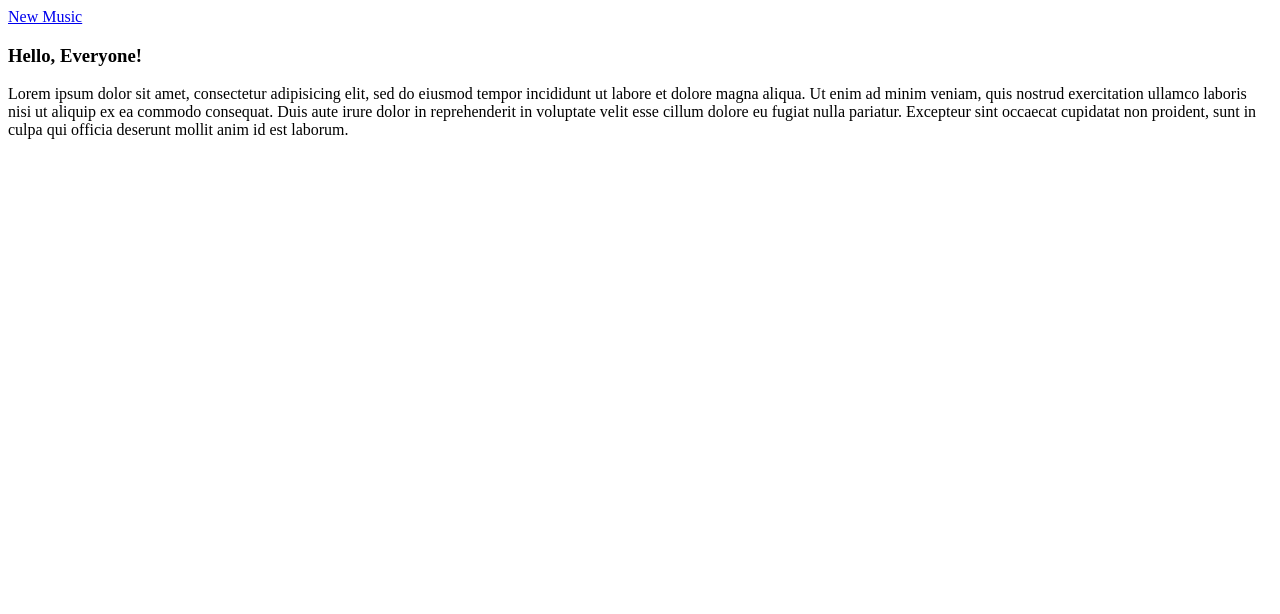
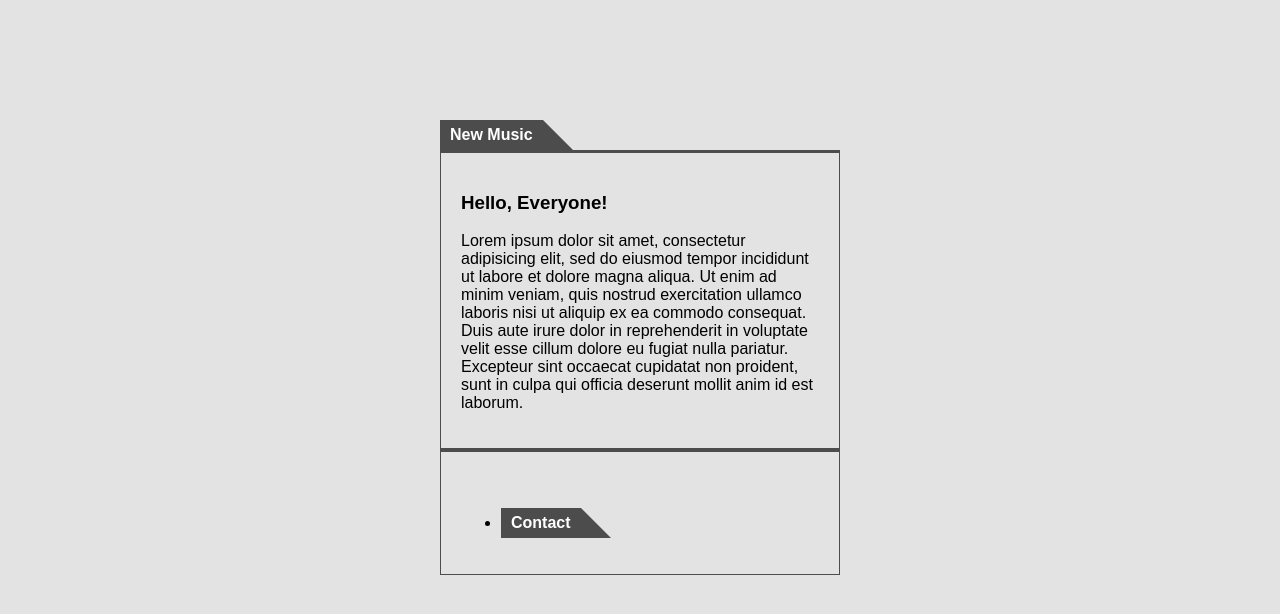
Before and after one commit to michielvanoeffelen/cursus, a plain HTML site: page public_html/example.html in a window 1280 px wide. Drawn offline with Linux system fonts and the light colour scheme.

Commit message:
2decommit

```diff
--- a/public_html/example.html
+++ b/public_html/example.html
@@ -4,14 +4,40 @@
 <head>
    <meta charset="utf-8">
    <title>Demo</title>
-   <script>
+   <style>
        body {
     background: #e3e3e3;
     font-family: sans-serif;
     width: 400px;
     margin: 100px auto;
 }
-   </script>
+a {
+    padding: 10px;
+    text-decoration: none;
+    color: white;
+    font-weight: bold;
+    display: inline-block;
+
+    border-right: 30px solid transparent;
+    border-bottom: 30px solid #4c4c4c;
+    height: 0;
+    line-height: 50px;
+}
+div {
+     border: 1px solid #4c4c4c;
+     border-top: 3px solid #4c4c4c;
+     padding: 20px;
+}
+
+.nav
+
+
+
+
+
+
+
+   </style>
 </head>
 <body>
     <a href="#">New Music</a>
@@ -21,5 +47,15 @@
         Lorem ipsum dolor sit amet, consectetur adipisicing elit, sed do eiusmod tempor incididunt ut labore et dolore magna aliqua. Ut enim ad minim veniam, quis nostrud exercitation ullamco laboris nisi ut aliquip ex ea commodo consequat. Duis aute irure dolor in reprehenderit in voluptate velit esse cillum dolore eu fugiat nulla pariatur. Excepteur sint occaecat cupidatat non proident, sunt in culpa qui officia deserunt mollit anim id est laborum.
         </p>
     </div>
+
+    <div>
+        <nav>
+            <ul>
+                <li><a href="#"> Contact</a></li>
+            </ul>
+        </nav>
+
+    </div>
+
 </body>
 </html>
```
